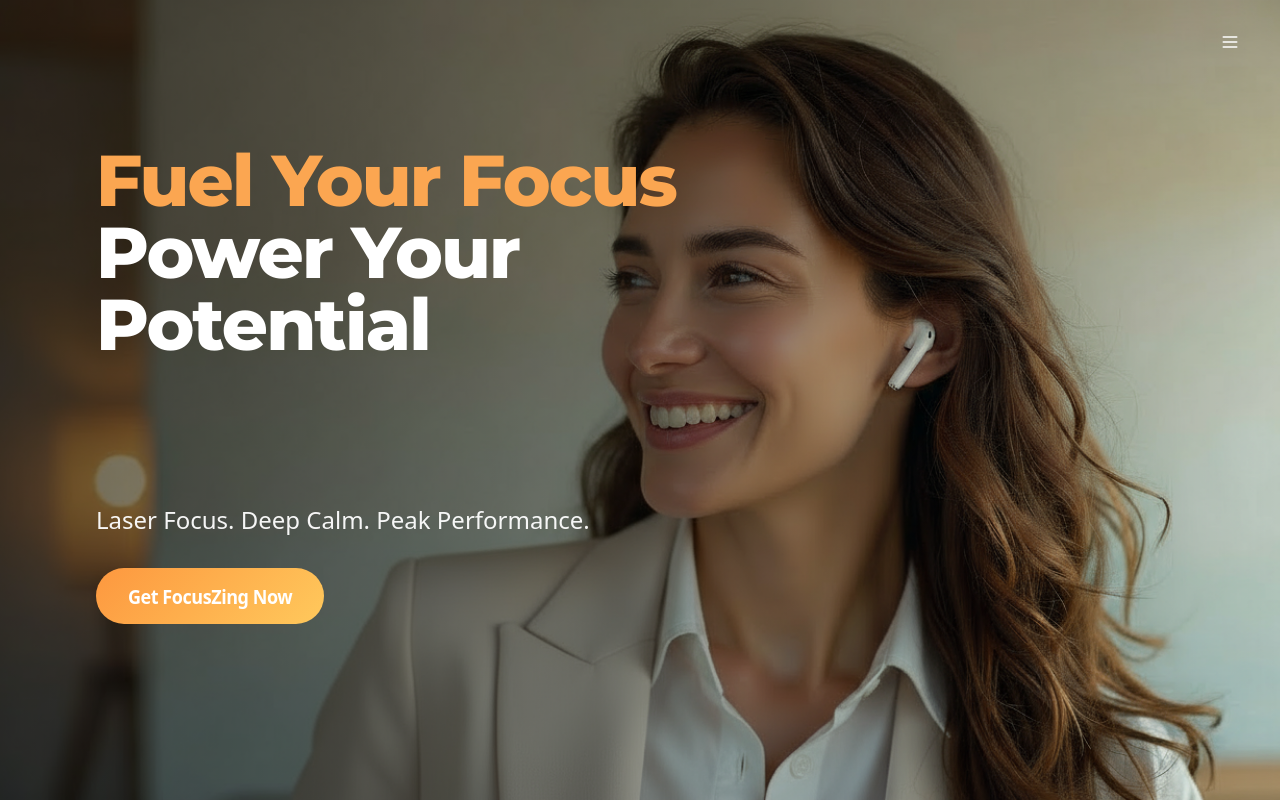
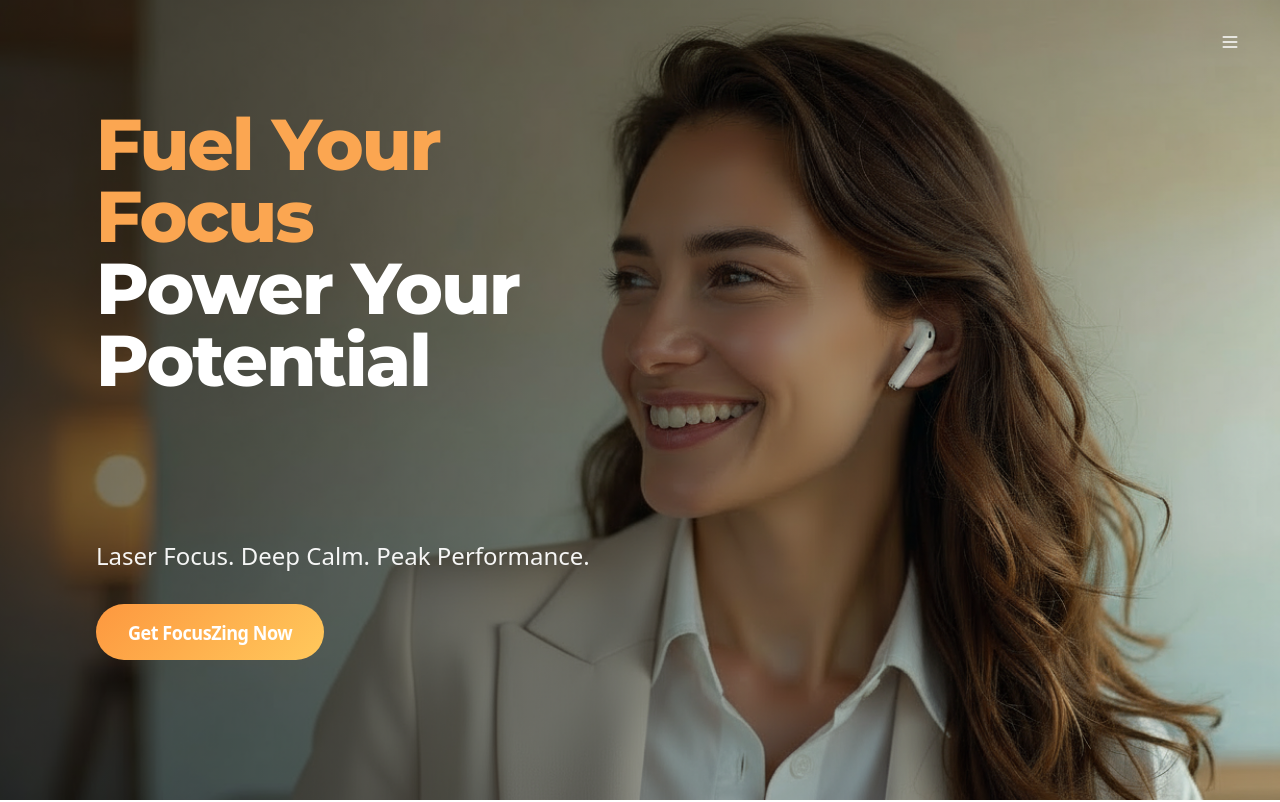
Before and after one commit to IsabelleKidney/zing-focusflow, a React (Vite) app: page / in a window 1280 px wide. Shown: the top 802 px of the page. Built offline with nearby package versions, Linux system fonts and the light colour scheme; the HTML template or start-up script is replaced by a standard one.

Commit message:
Reverted to commit 51b6983c3bf764b7227426548aac985ce77128b5

```diff
--- a/src/components/Hero.tsx
+++ b/src/components/Hero.tsx
@@ -17,7 +17,7 @@ const Hero = () => {
       <div className="absolute inset-0 bg-gradient-to-r from-black/55 via-black/30 to-transparent md:from-black/55 md:via-black/30 md:to-transparent"></div>
 
       {/* Content - Left Aligned */}
-      <div className="relative z-10 text-white px-6 md:px-16 lg:px-24 max-w-4xl pt-16 md:pt-12 pb-20 md:pl-[calc(2rem+1cm)]">
+      <div className="relative z-10 text-white px-6 md:px-16 lg:px-24 max-w-3xl pt-16 md:pt-12 pb-20 md:pl-[calc(2rem+1cm)]">
         <h1 className="text-5xl md:text-6xl lg:text-7xl font-montserrat font-extrabold mb-36 leading-[1.1] tracking-tight">
           <span className="text-orange">Fuel Your Focus</span>
           <br />
```
